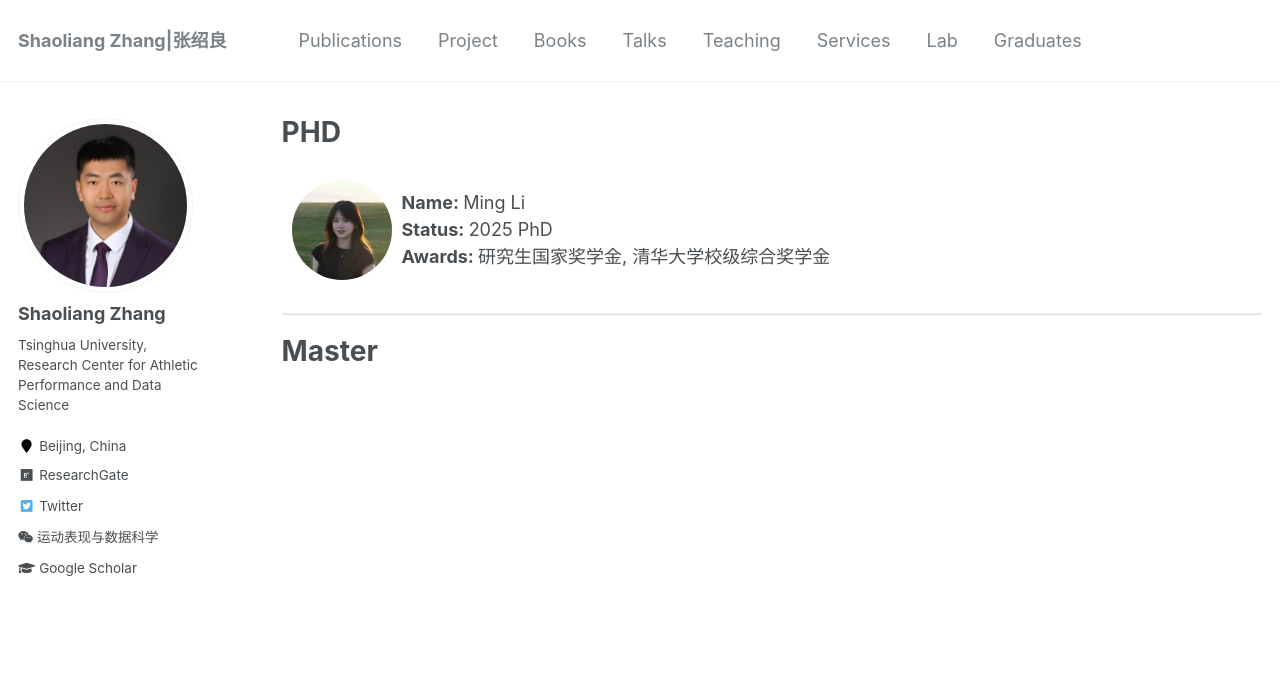
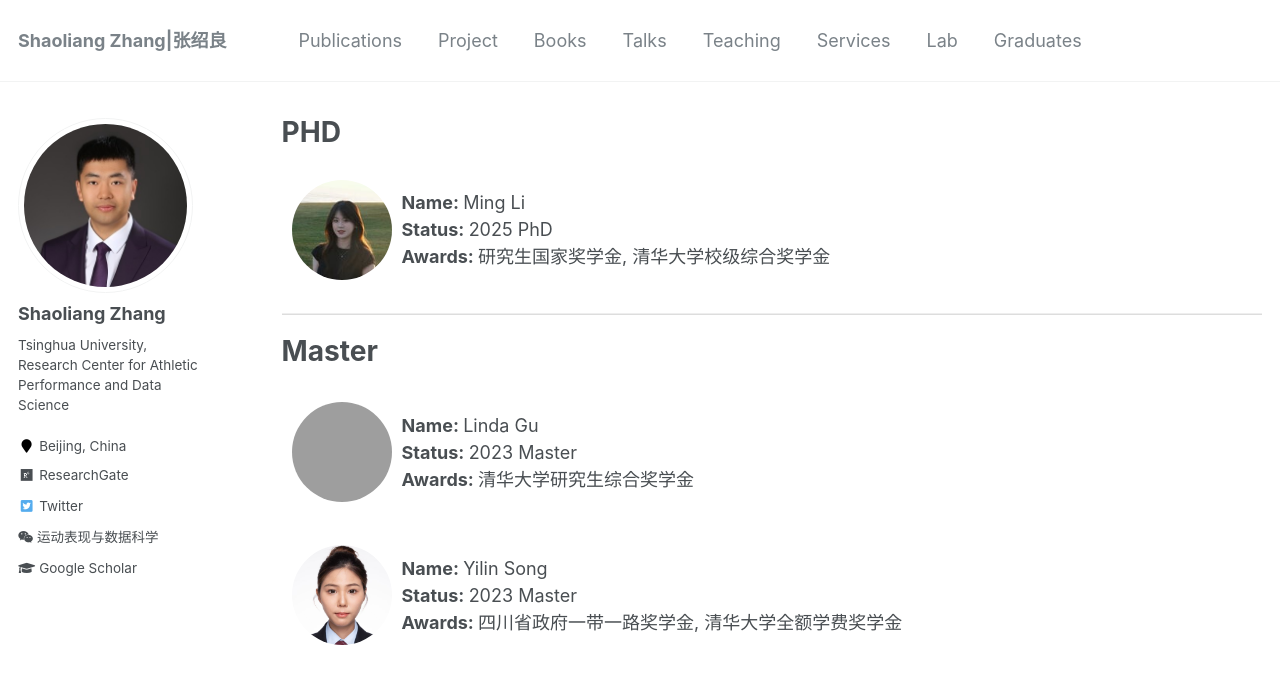
Before and after one commit to sportssuper/ZSL, a Jekyll site: the page built from _pages/lab.md, in a window 1280 px wide and 1080 px high. Shown: the top 684 px of the window. Built offline with Jekyll 4.4.1, drawn with Linux system fonts in a browser that asks for light colours; a script that is not in the unit is left out.

Commit message:
Update lab.md

```diff
--- a/_pages/lab.md
+++ b/_pages/lab.md
@@ -26,3 +26,39 @@ author_profile: true
 <hr style="border: 0; border-top: 1px solid #eee; border-bottom: 1px solid #ddd; margin: 20px 0;">
 
 # Master
+
+  <!-- gulinda -->
+<div class='paper-box' style="display: flex; align-items: center; gap: 10px; padding: 10px;">
+  <!-- img r -->
+  <div style="width: 100px; height: 100px; border-radius: 50%; overflow: hidden; flex-shrink: 0;">
+    <img src='https://sportssuper.github.io/ZSL/assets/images/lindagu.png' alt="GLD" style="width: 100%; height: 100%; object-fit: cover;">
+  </div>
+
+  <!-- wd l -->
+  <div style="flex-grow: 1;">
+    <p style="margin: 0; line-height: 1.5;">
+      <strong>Name: </strong>Linda Gu<br>
+      <strong>Status: </strong>2023 Master<br>
+      <strong>Awards: </strong>清华大学研究生综合奖学金
+    </p>
+  </div>
+</div>
+
+
+
+  <!-- yilin.jpg -->
+<div class='paper-box' style="display: flex; align-items: center; gap: 10px; padding: 10px;">
+  <!-- img r -->
+  <div style="width: 100px; height: 100px; border-radius: 50%; overflow: hidden; flex-shrink: 0;">
+    <img src='https://sportssuper.github.io/ZSL/assets/images/yilin.jpg' alt="yilin" style="width: 100%; height: 100%; object-fit: cover;">
+  </div>
+
+  <!-- wd l -->
+  <div style="flex-grow: 1;">
+    <p style="margin: 0; line-height: 1.5;">
+      <strong>Name: </strong>Yilin Song<br>
+      <strong>Status: </strong>2023 Master<br>
+      <strong>Awards: </strong>四川省政府一带一路奖学金, 清华大学全额学费奖学金
+    </p>
+  </div>
+</div>
```
